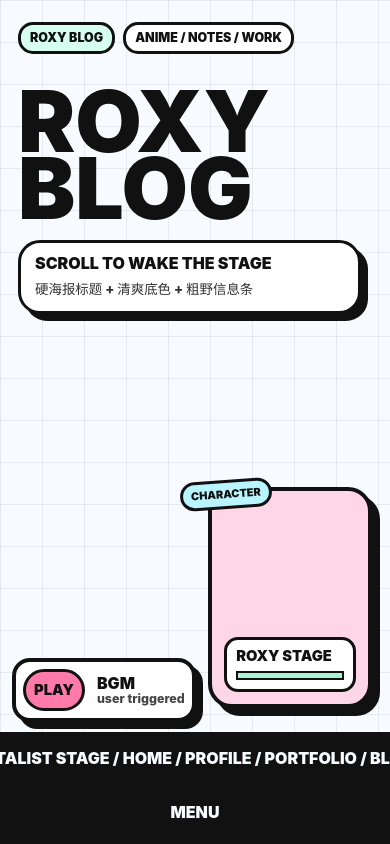
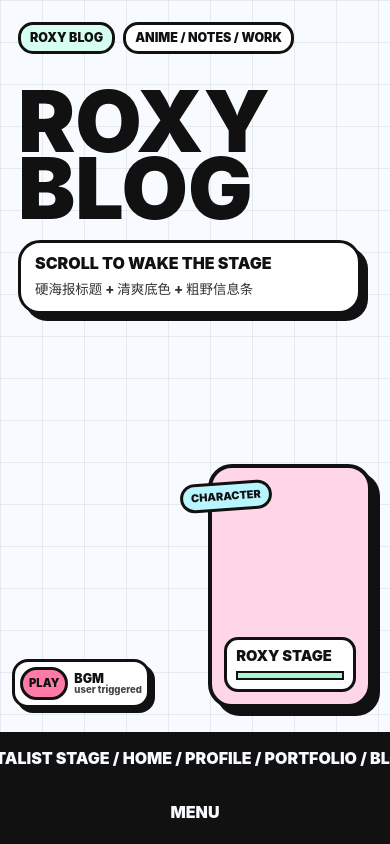
Before and after one commit to HoshimiRox1/HomishiRox1Blog, a React (Vite) app: page / in a window 390 px wide. Built offline with nearby package versions, Linux system fonts and the light colour scheme.

Commit message:
一些修改

```diff
--- a/src/styles.css
+++ b/src/styles.css
@@ -163,11 +163,15 @@ button {
 }
 
 .character-stage {
+  --stage-height: min(680px, calc(100vh - var(--marquee-height) - 112px));
+  --figure-height: min(calc(var(--stage-height) - 40px), clamp(440px, 68vh, 640px));
+  --shell-height: min(var(--stage-height), calc(var(--figure-height) + 24px));
   bottom: calc(var(--marquee-height) + 36px);
+  height: var(--stage-height);
   pointer-events: none;
   position: fixed;
   right: calc(var(--sidebar-width) + clamp(24px, 3.8vw, 58px));
-  top: clamp(122px, 18vh, 168px);
+  top: auto;
   width: clamp(250px, 22vw, 340px);
   z-index: 3;
 }
@@ -182,12 +186,12 @@ button {
   background: #ffd6e8;
   border: 5px solid var(--ink);
   border-radius: 30px;
+  bottom: 0;
   box-shadow: 12px 12px 0 var(--ink);
-  bottom: 0;
+  height: var(--shell-height);
   left: 0;
   position: absolute;
   right: 0;
-  top: clamp(20px, 3.4vh, 34px);
   z-index: 1;
 }
 
@@ -203,7 +207,7 @@ button {
   padding: 9px 13px;
   position: absolute;
   text-transform: uppercase;
-  top: clamp(54px, 8vh, 76px);
+  top: calc(100% - var(--shell-height) + 28px);
   transform: rotate(-4deg);
   z-index: 6;
 }
@@ -242,22 +246,22 @@ button {
 }
 
 .character-figure {
-  align-items: flex-start;
-  bottom: 4px;
+  align-items: flex-end;
+  bottom: 0;
   display: flex;
+  height: var(--figure-height);
   justify-content: center;
   left: clamp(-86px, -6vw, -48px);
   opacity: 0;
   position: absolute;
   right: clamp(-56px, -4vw, -24px);
-  top: clamp(44px, 7.4vh, 72px);
   z-index: 2;
 }
 
 .character-figure img {
   display: block;
   filter: drop-shadow(14px 10px 0 rgba(17, 17, 17, 0.58));
-  max-height: calc(100% - 8px);
+  max-height: 100%;
   max-width: 100%;
   object-fit: contain;
 }
@@ -583,10 +587,17 @@ button {
   }
 
   .home-hint-card {
+    bottom: calc(var(--marquee-height) + 118px);
+    left: clamp(20px, 3vw, 28px);
     max-width: 360px;
+    position: fixed;
+    width: min(190px, calc(100vw - var(--sidebar-width) - 280px));
   }
 
   .character-stage {
+    --stage-height: min(620px, calc(100vh - var(--marquee-height) - 150px));
+    --figure-height: min(calc(var(--stage-height) - 44px), clamp(430px, 61vh, 560px));
+    --shell-height: min(var(--stage-height), clamp(430px, 54vh, 510px));
     right: calc(var(--sidebar-width) + 20px);
     width: clamp(220px, 24vw, 280px);
   }
@@ -641,8 +652,11 @@ button {
   }
 
   .character-stage {
+    --stage-height: min(36vh, 250px);
+    --figure-height: min(calc(var(--stage-height) - 6px), 230px);
+    --shell-height: min(var(--stage-height), calc(var(--figure-height) + 14px));
     bottom: calc(var(--marquee-height) + var(--mobile-menu-height) + 24px);
-    height: min(36vh, 250px);
+    height: var(--stage-height);
     left: auto;
     right: 18px;
     top: auto;
@@ -660,7 +674,7 @@ button {
     font-size: 0.68rem;
     left: -28px;
     padding: 6px 8px;
-    top: 22px;
+    top: calc(100% - var(--shell-height) + 18px);
   }
 
   .character-stage-panel {
@@ -683,9 +697,9 @@ button {
 
   .character-figure {
     bottom: 2px;
+    height: var(--figure-height);
     left: -74px;
     right: -32px;
-    top: -26px;
   }
 
   .character-meta {
@@ -718,17 +732,31 @@ button {
   .bgm-player {
     bottom: calc(var(--mobile-menu-height) + 8px);
     left: 12px;
-    min-width: 154px;
-    padding: 7px;
+    border-width: 3px;
+    border-radius: 16px;
+    box-shadow: 5px 5px 0 var(--ink);
+    gap: 6px;
+    min-width: 118px;
+    padding: 5px;
   }
 
   .bgm-player--home {
-    bottom: calc(var(--marquee-height) + var(--mobile-menu-height) + 10px);
+    bottom: calc(var(--marquee-height) + var(--mobile-menu-height) + 24px);
   }
 
   .bgm-player button {
-    min-width: 58px;
-    padding: 7px 8px;
+    border-width: 3px;
+    font-size: 0.7rem;
+    min-width: 46px;
+    padding: 5px 6px;
+  }
+
+  .bgm-player strong {
+    font-size: 0.78rem;
+  }
+
+  .bgm-player span {
+    font-size: 0.6rem;
   }
 
   .placeholder-page {
```
